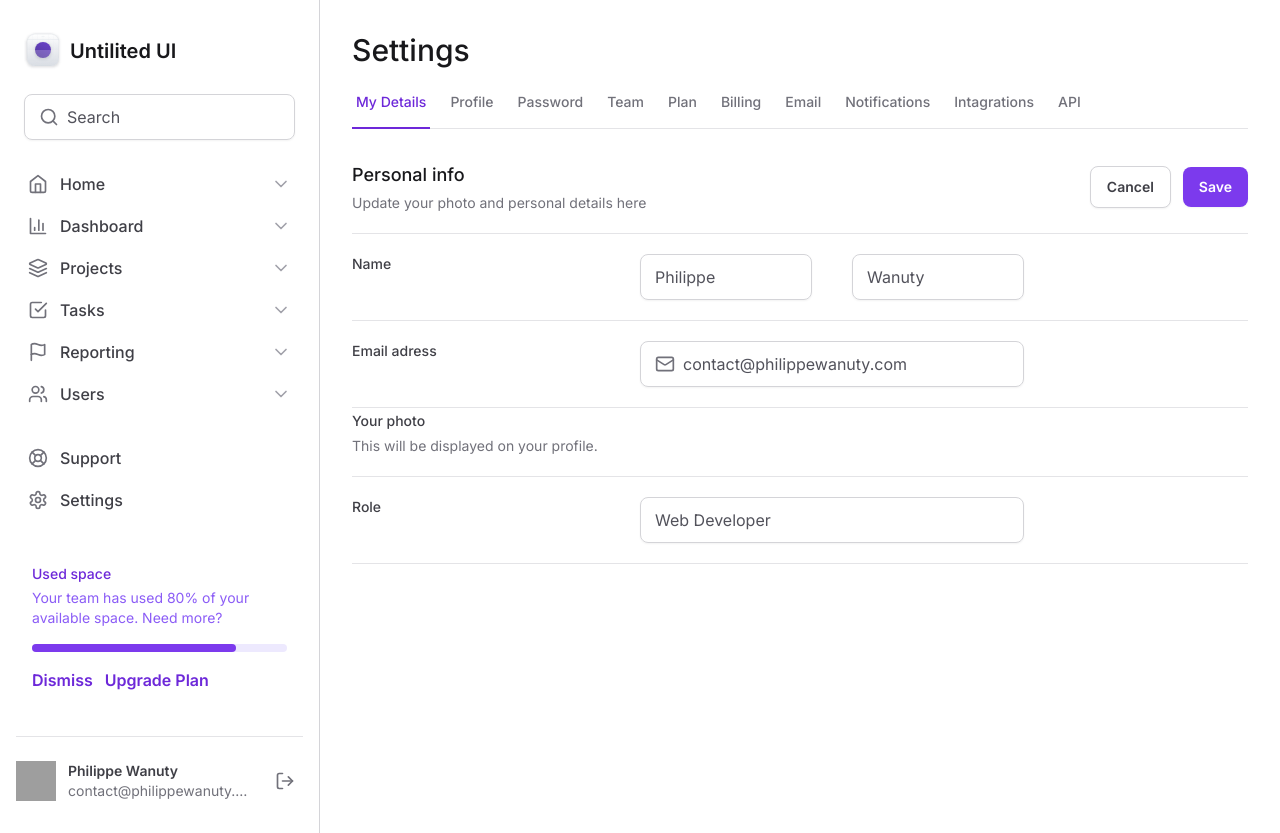
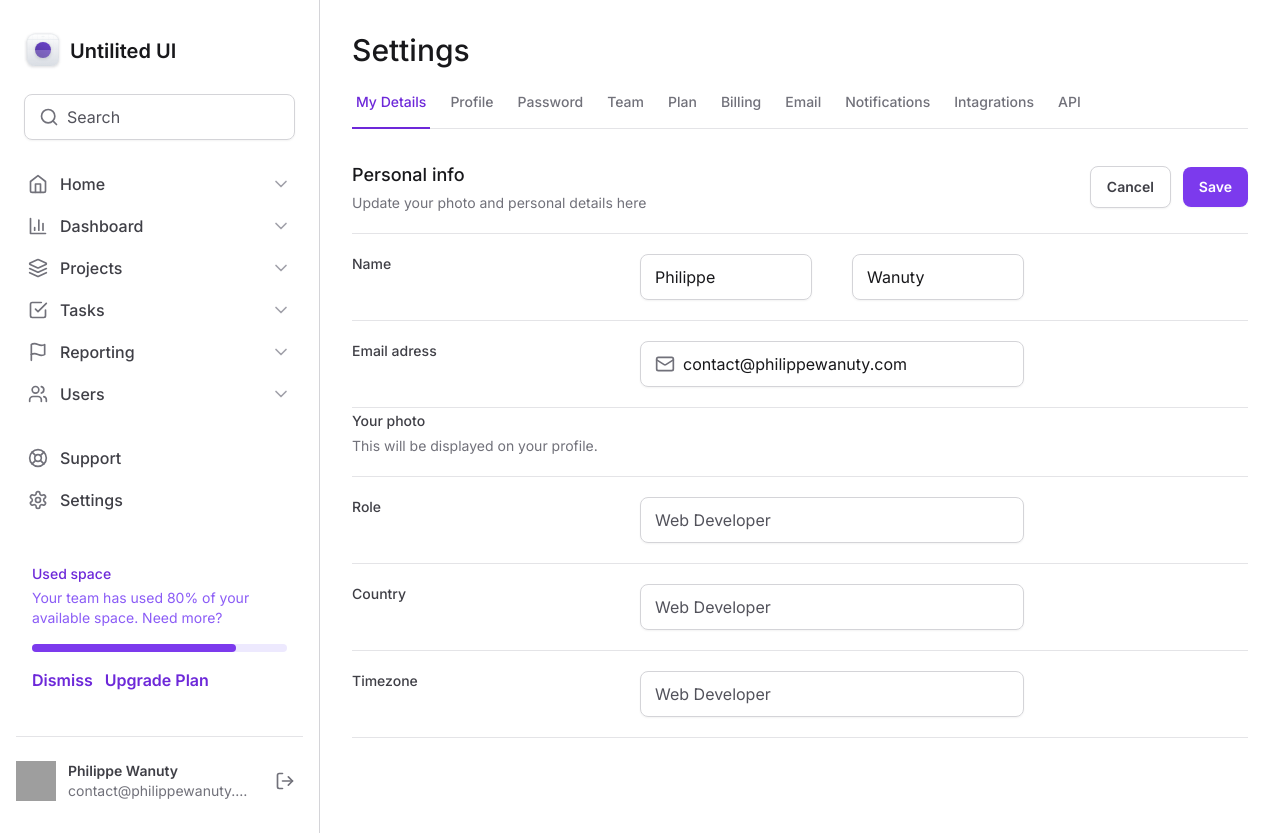
Before and after one commit to philippewanuty/Rocketseat, a Next.js app in the folder Ignite/Tailwind/tailwind-next/: page / in a window 1280 px wide. Built offline with nearby package versions, Linux system fonts and the light colour scheme; grey boxes are pictures that could not be loaded.

Commit message:
Adding country session

```diff
--- a/Ignite/Tailwind/tailwind-next/src/components/SettingsTabs/BodyPage.tsx
+++ b/Ignite/Tailwind/tailwind-next/src/components/SettingsTabs/BodyPage.tsx
@@ -29,10 +29,10 @@ export function BodyPage() {
           </label>
           <div className=" grid gap-6 grid-cols-2  ">
             <InputRoot>
-              <InputControl id="firstName" placeholder="Philippe"></InputControl>
+              <InputControl id="firstName" defaultValue="Philippe"></InputControl>
             </InputRoot>
             <InputRoot>
-              <InputControl placeholder="Wanuty"></InputControl>
+              <InputControl defaultValue="Wanuty"></InputControl>
             </InputRoot>
           </div>
         </div>
@@ -48,7 +48,7 @@ export function BodyPage() {
               <InputPrefix>
                 <MailIcon className="h-5 w-5 text-zinc-500" />
               </InputPrefix>
-              <InputControl id="firstName" placeholder="contact@philippewanuty.com"></InputControl>
+              <InputControl id="email" type='email' defaultValue="contact@philippewanuty.com"></InputControl>
             </InputRoot>
           </div>
         </div>
@@ -73,6 +73,32 @@ export function BodyPage() {
         </div>
 
         {/* End - Role */}
+
+        {/* Country */}
+        <div className=" grid grid-cols-form pt-5 pb-5 border-b border-zinc-200  ">
+          <label className="text-sm font-medium text-zinc-700">Country</label>
+
+          <div className="">
+            <InputRoot>
+              <InputControl id="firstName" placeholder="Web Developer"></InputControl>
+            </InputRoot>
+          </div>
+        </div>
+
+        {/* End - Country */}
+
+        {/* Timezone */}
+        <div className=" grid grid-cols-form pt-5 pb-5 border-b border-zinc-200  ">
+          <label className="text-sm font-medium text-zinc-700">Timezone</label>
+
+          <div className="">
+            <InputRoot>
+              <InputControl id="firstName" placeholder="Web Developer"></InputControl>
+            </InputRoot>
+          </div>
+        </div>
+
+        {/* End - Timezone */}
       </form>
 
       {/* Final button */}
```
